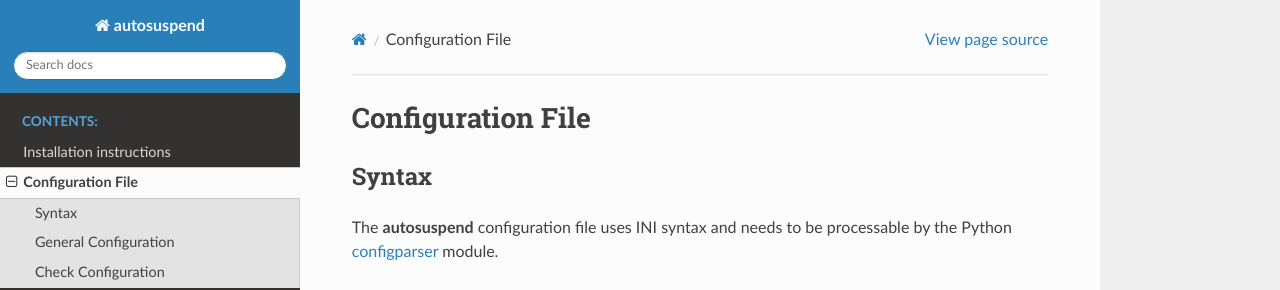
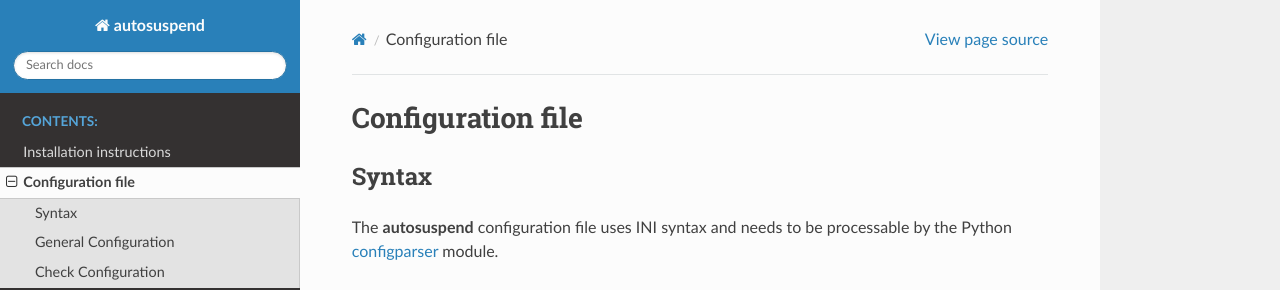
Before and after one commit to languitar/autosuspend, a Sphinx documentation site: the page built from doc/source/configuration_file.rst, in a window 1280 px wide and 900 px high. Shown: the top 290 px of the window. Built offline with Sphinx 7.4.7 and the Read the Docs theme 2.0.0, drawn with Linux system fonts in a browser that asks for light colours; the version number could not be read and is left out.

```diff
--- a/doc/source/configuration_file.rst
+++ b/doc/source/configuration_file.rst
@@ -1,4 +1,4 @@
-Configuration File
+Configuration file
 ==================
 
 .. include:: configuration_file.inc
```
